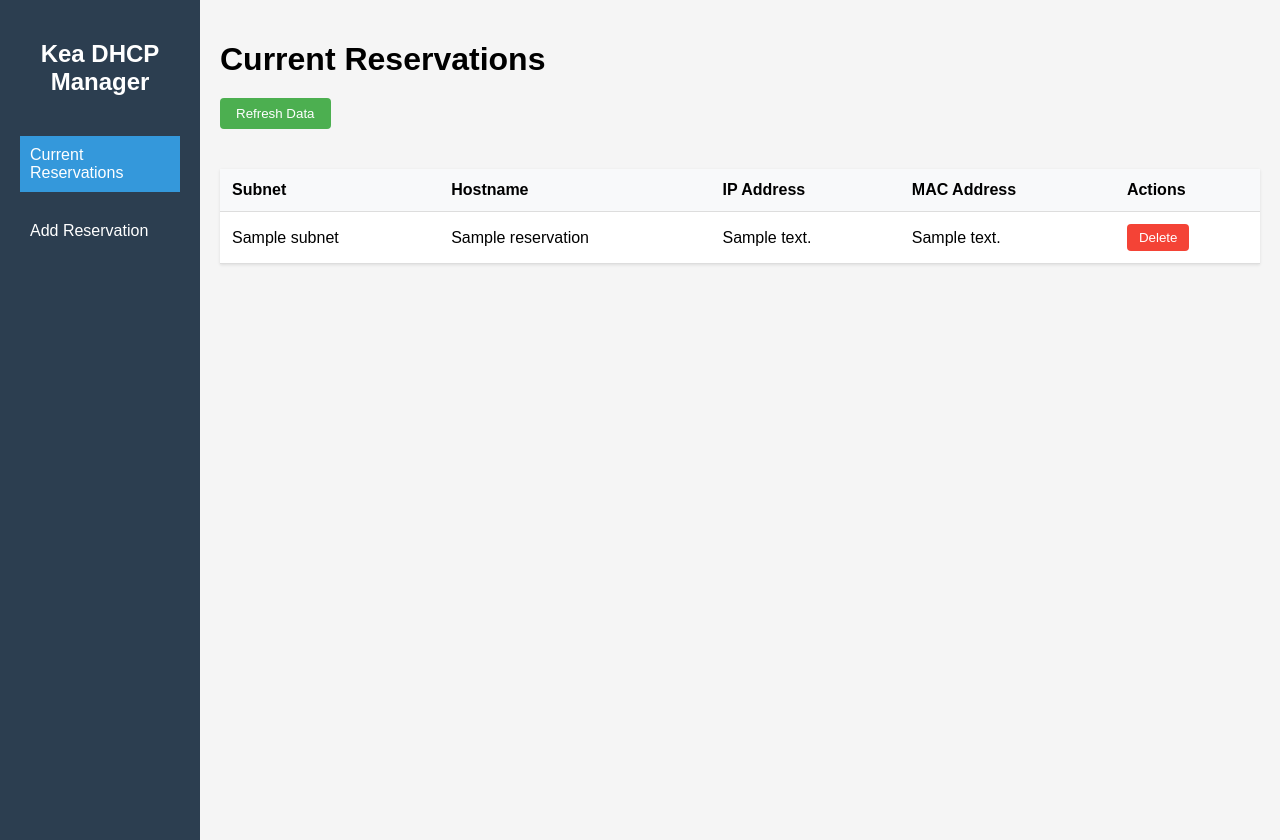
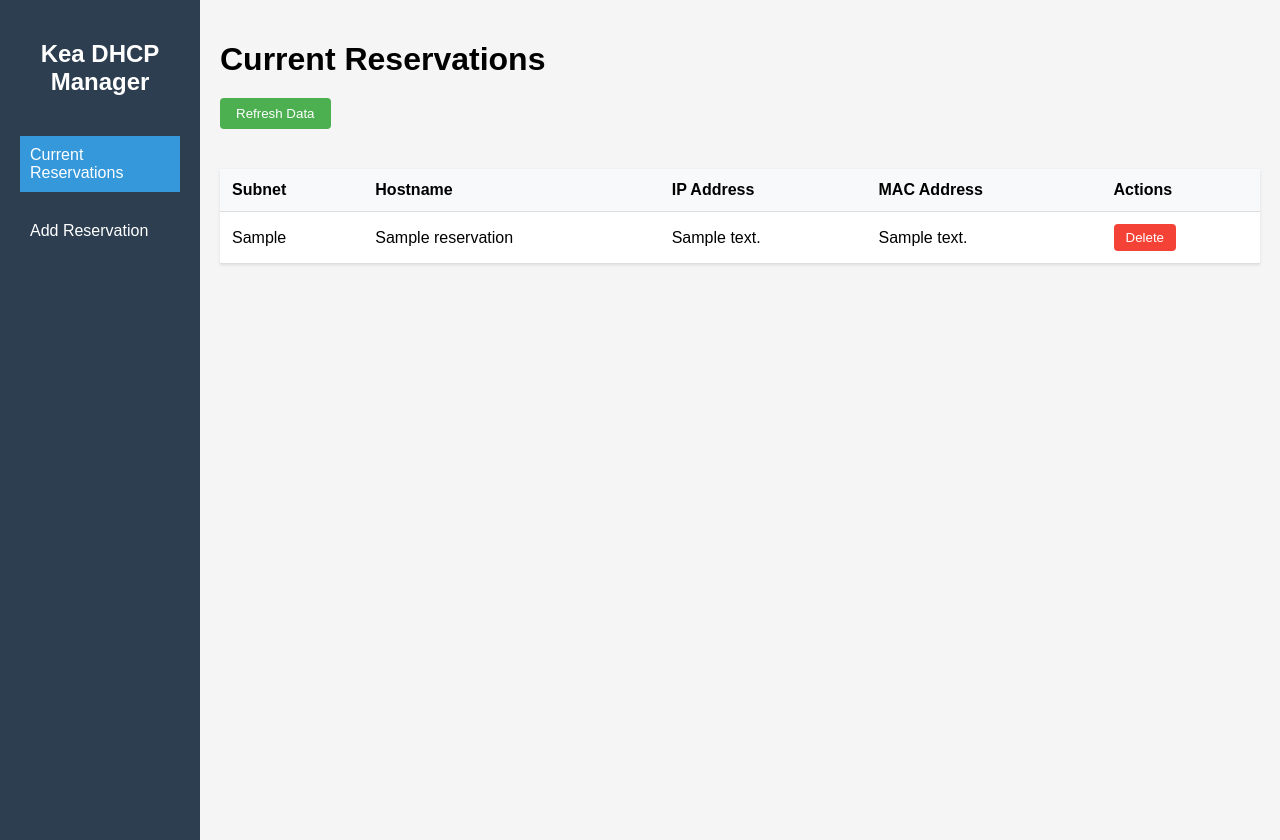
Before and after one commit to behrlevi/Kea_Manager, a Flask app: page / in a window 1280 px wide. Run offline with Flask 3, Linux system fonts and the light colour scheme; a database or web service that is not in the repository returns one stand-in record (values such as "Sample title"); data that the repository does not hold is empty.

Commit message:
reservation management in progress

```diff
--- a/kea-web/app.py
+++ b/kea-web/app.py
@@ -110,6 +110,8 @@
 @app.route('/list')
 def list_reservations():
     data = get_reservations()
+    print("Global Reservations:", len(data["global_reservations"]))  # Debug print
+    print("Subnet Reservations:", len(data["subnet_reservations"]))  # Debug print
     return render_template('list.html',
                          global_reservations=data["global_reservations"],
                          subnet_reservations=data["subnet_reservations"],
--- a/kea-web/templates/list.html
+++ b/kea-web/templates/list.html
@@ -52,7 +52,7 @@
 <div class="error">{{ error }}</div>
 {% endif %}
 
-{% if subnet_reservations %}
+{% if global_reservations %}
 <table>
     <thead>
         <tr>
@@ -64,7 +64,7 @@
         </tr>
     </thead>
     <tbody>
-        {% for res in subnet_reservations %}
+        {% for res in global_reservations %}
         <tr>
             <td>{{ res.get('subnet-network', 'N/A') }}</td>
             <td>{{ res.get('hostname', 'N/A') }}</td>
@@ -72,7 +72,7 @@
             <td>{{ res.get('hw-address', 'N/A') }}</td>
             <td>
                 <form action="{{ url_for('delete_reservation_route') }}" method="POST" style="display: inline;">
-                    <input type="hidden" name="subnet_id" value="{{ res.get('subnet-id') }}">
+                    <input type="hidden" name="subnet_id" value="{{ res.get('ip-address') }}">
                     <input type="hidden" name="ip_address" value="{{ res.get('ip-address') }}">
                     <button type="submit" class="delete-button" onclick="return confirm('Are you sure?')">Delete</button>
                 </form>
```
